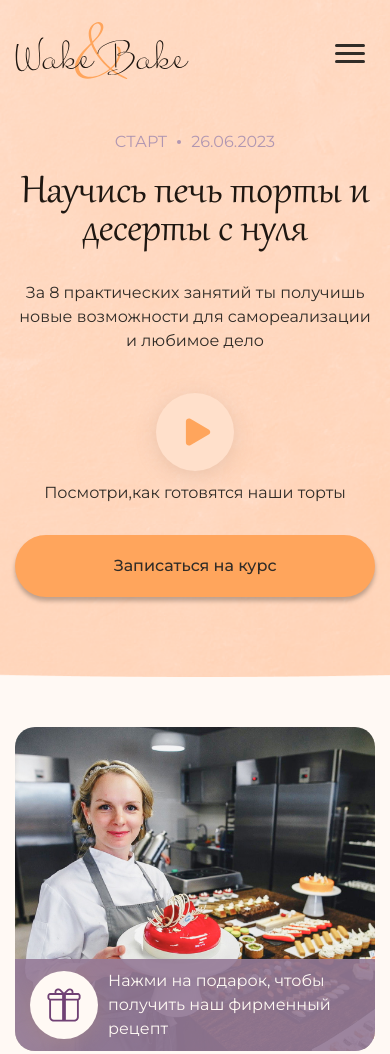
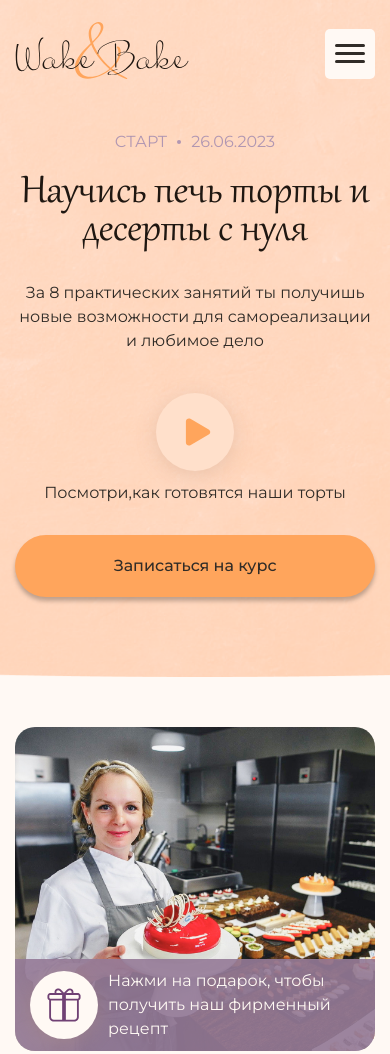
Before and after one commit to Moshe666/Java, a plain HTML site: page index.html in a window 390 px wide. Shown: the top 1054 px of the page. Drawn offline with Linux system fonts and the light colour scheme.

Commit message:
Add files via upload

```diff
--- a/css/global.css
+++ b/css/global.css
@@ -96,11 +96,23 @@
 
 .burger-icon {
     display: none;
+    position: fixed;
+    right: 15px;
     width: 50px;
     height: 50px;
     align-items: center;
     justify-content: center;
     z-index: 11;
+    background-color: var(--general-bg);
+    transition: all .4s;
+    border-radius: 5px;
+}
+
+.burger__active{
+    box-shadow: 0 1px 8px #a1a1a1;
+
+
+
 }
 
 .burger-icon span,
```
